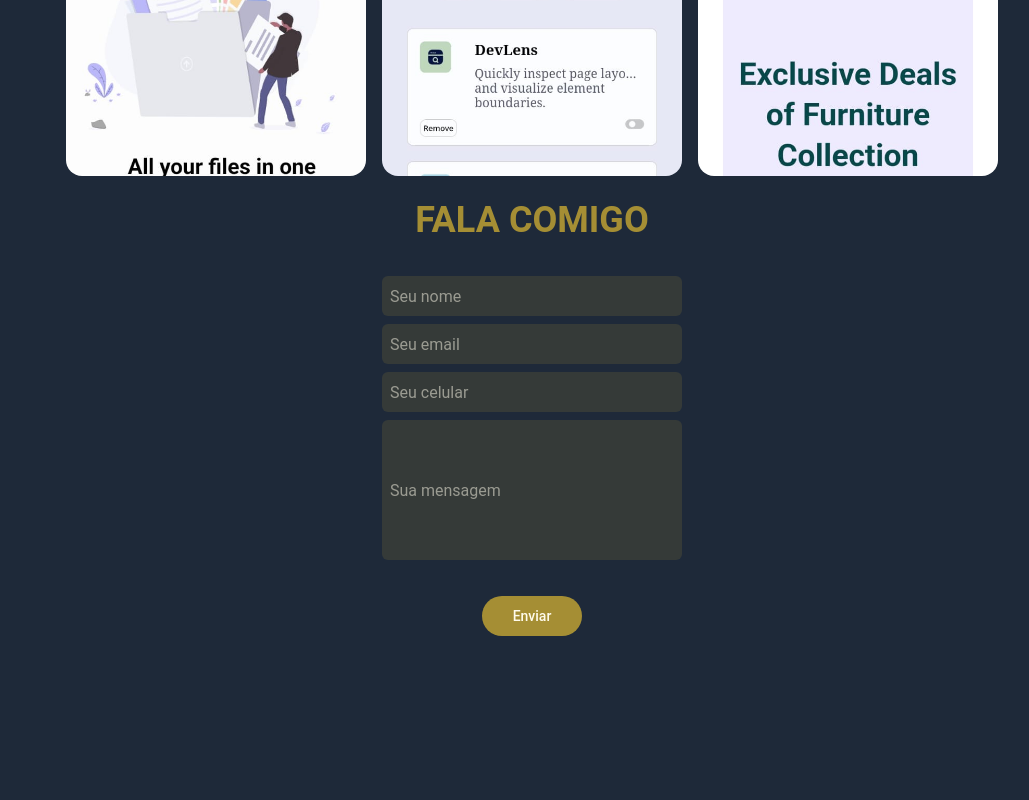
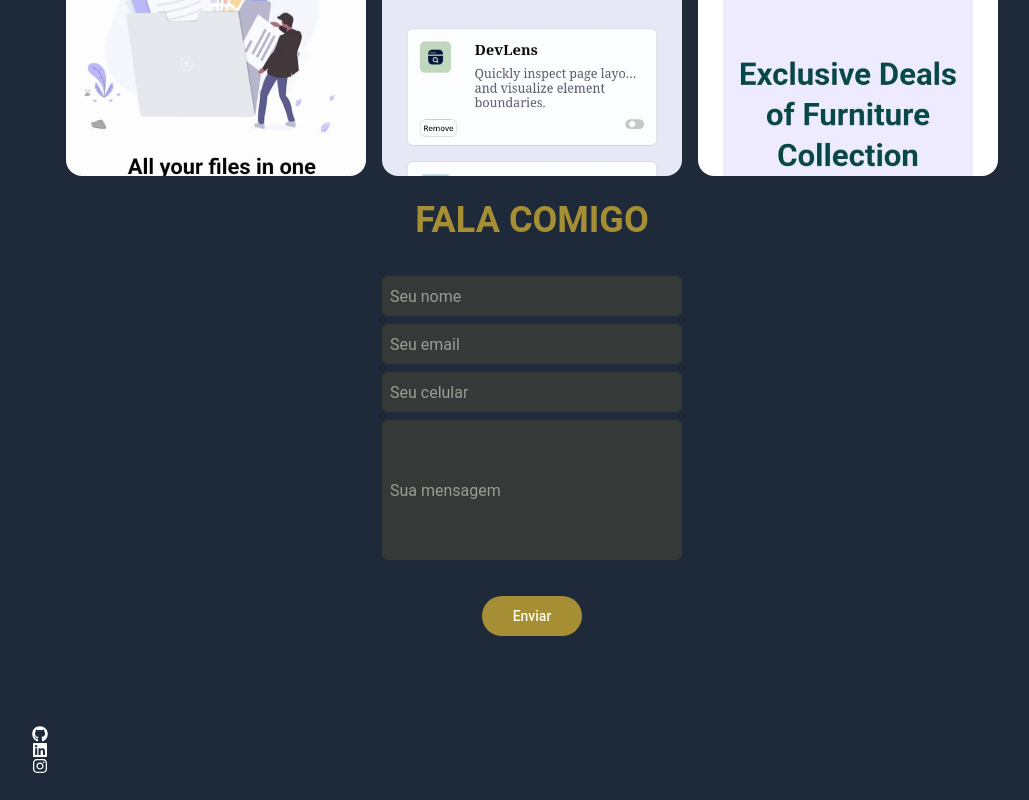
Before and after one commit to Paulo-Borges/reactPortifolio, a React (Vite) app: page / in a window 1280 px wide. Shown: the part 1900-2700 px from the top of the page, without its empty margins (108-1137 px from the left). Before the commit the page ends 2600 px from the top, so only its background shows below. Built offline with nearby package versions, Linux system fonts and the light colour scheme.

Commit message:
feat: Starting Footer

```diff
--- a/src/App.tsx
+++ b/src/App.tsx
@@ -8,6 +8,7 @@ import { Link } from "react-router";
 import { FaLinkedin } from "react-icons/fa";
 import { FaGithub } from "react-icons/fa";
 import { FaInstagram } from "react-icons/fa";
+import Footer from "./components/Footer";
 
 function App() {
   return (
@@ -249,6 +250,7 @@ function App() {
           </button>
         </div>
       </section>
+      <Footer />
     </>
   );
 }
--- /dev/null
+++ b/src/components/Footer.tsx
@@ -0,0 +1,30 @@
+import { Link } from "react-router-dom";
+
+import { FaGithub } from "react-icons/fa";
+import { FaLinkedin } from "react-icons/fa";
+import { FaInstagram } from "react-icons/fa";
+
+
+const Footer = () => {
+
+
+  return (
+    <footer className="flex justify-around lg:justify-between items-center  bg-gray-800 text-white gap-5 w-[1280px] lg:w-[1000px] h-[100px] ">
+      <div>
+        <Link to="https://github.com/Paulo-Borges" target="_blank">
+         <FaGithub className="" />
+        </Link>
+        <Link to="https://www.linkedin.com/in/paulo-borges-de-almeida-b543b3242/" target="_blank">
+         <FaLinkedin />
+        </Link>
+        <Link to="https://www.instagram.com/devborges8/" target="_blank">
+        <FaInstagram />
+        </Link>
+      </div>
+
+
+    </footer>
+  );
+}
+
+export default Footer;
```
